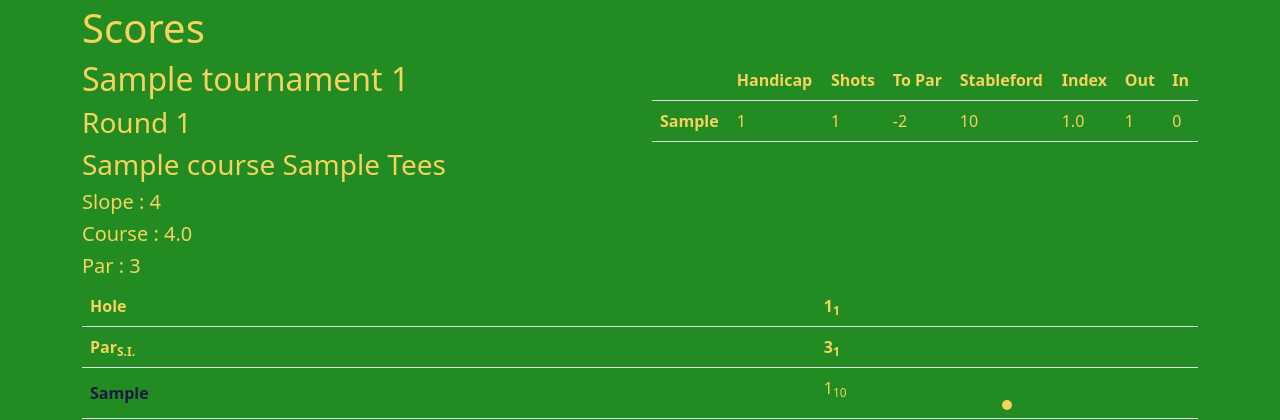
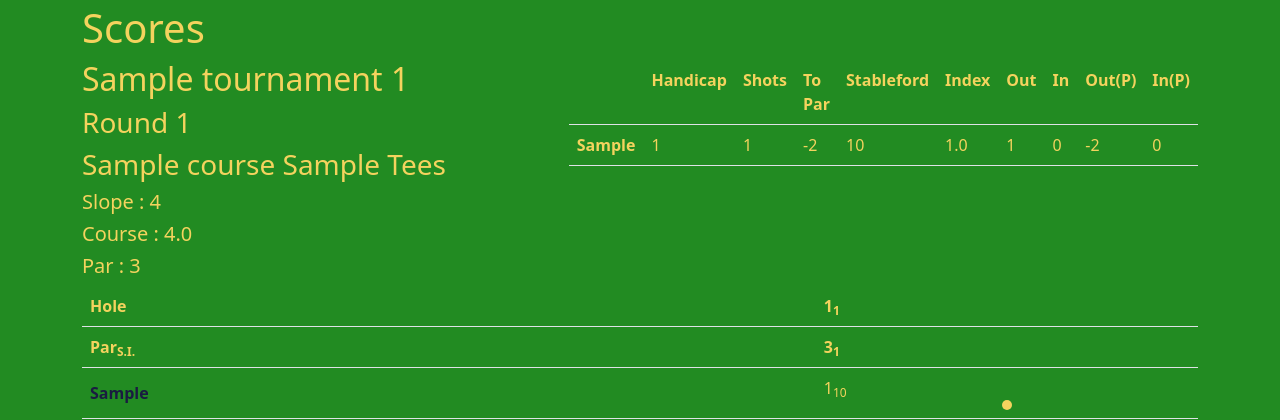
Before and after one commit to rgl1892/golf-2024, a Django app: a page that uses tournaments/templates/tournaments/scores.html in a window 1280 px wide. Shown: the part 56-476 px from the top of the page. Run offline with Django 4.2, Linux system fonts and the light colour scheme; tables that the repository leaves empty hold one stand-in row (values such as "Sample post").

Commit message:
added front and back 9 and fixed stats view during round

```diff
--- a/tournaments/templates/tournaments/scores.html
+++ b/tournaments/templates/tournaments/scores.html
@@ -37,6 +37,8 @@
                     <th>Index</th>
                     <th>Out</th>
                     <th>In</th>
+                    <th>Out(P)</th>
+                    <th>In(P)</th>
                 </tr>
                 {% for person in handicaps %}
                 <tr>
@@ -48,6 +50,8 @@
                     <td>{{person.5}}</td>
                     <td>{{person.6}}</td>
                     <td>{{person.7}}</td>
+                    <td>{{person.8}}</td>
+                    <td>{{person.9}}</td>
                 </tr>
                 {% endfor %}
             </table>
--- a/tournaments/views.py
+++ b/tournaments/views.py
@@ -351,6 +351,8 @@ class ScoresView(View):
                               float(handicap_index),
                               sum([score.strokes if (score.strokes != None) and (score.hole.hole_number <= 9) else 0 for score in scores.filter(player=player['player_id'])]),
                               sum([score.strokes if (score.strokes != None) and (score.hole.hole_number > 9) else 0 for score in scores.filter(player=player['player_id'])]),
+                              sum([score.strokes - score.hole.par if (score.strokes != None) and (score.hole.hole_number <= 9) else 0 for score in scores.filter(player=player['player_id'])]),
+                              sum([score.strokes - score.hole.par if (score.strokes != None) and (score.hole.hole_number > 9) else 0 for score in scores.filter(player=player['player_id'])]),
                 ])
 
         hole_numbers = [x for x in range(1, 19)]
@@ -443,7 +445,9 @@ class ScoresView(View):
                               sum([score.stableford_score if score.stableford_score != None else 0 for score in scores.filter(player=player['player_id'])]),
                                 float(handicap_index),
                               sum([score.strokes if (score.strokes != None) and (score.hole.hole_number <= 9) else 0 for score in scores.filter(player=player['player_id'])]),
-                              sum([score.strokes if (score.strokes != None) and (score.hole.hole_number > 9) else 0 for score in scores.filter(player=player['player_id'])])
+                              sum([score.strokes if (score.strokes != None) and (score.hole.hole_number > 9) else 0 for score in scores.filter(player=player['player_id'])]),
+                              sum([score.strokes - score.hole.par if (score.strokes != None) and (score.hole.hole_number <= 9) else 0 for score in scores.filter(player=player['player_id'])]),
+                              sum([score.strokes - score.hole.par if (score.strokes != None) and (score.hole.hole_number > 9) else 0 for score in scores.filter(player=player['player_id'])]),
                 ])
 
         context = {
```
